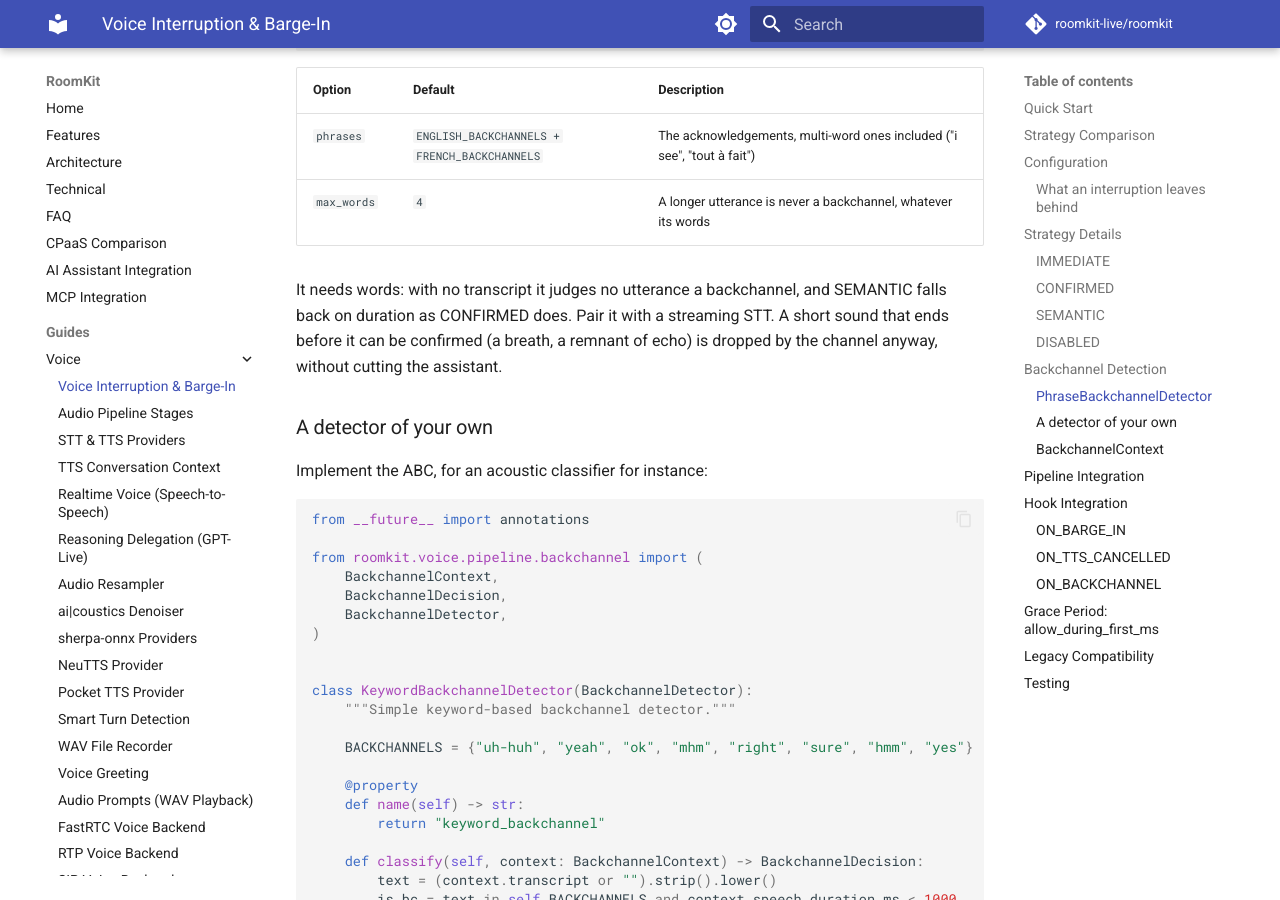
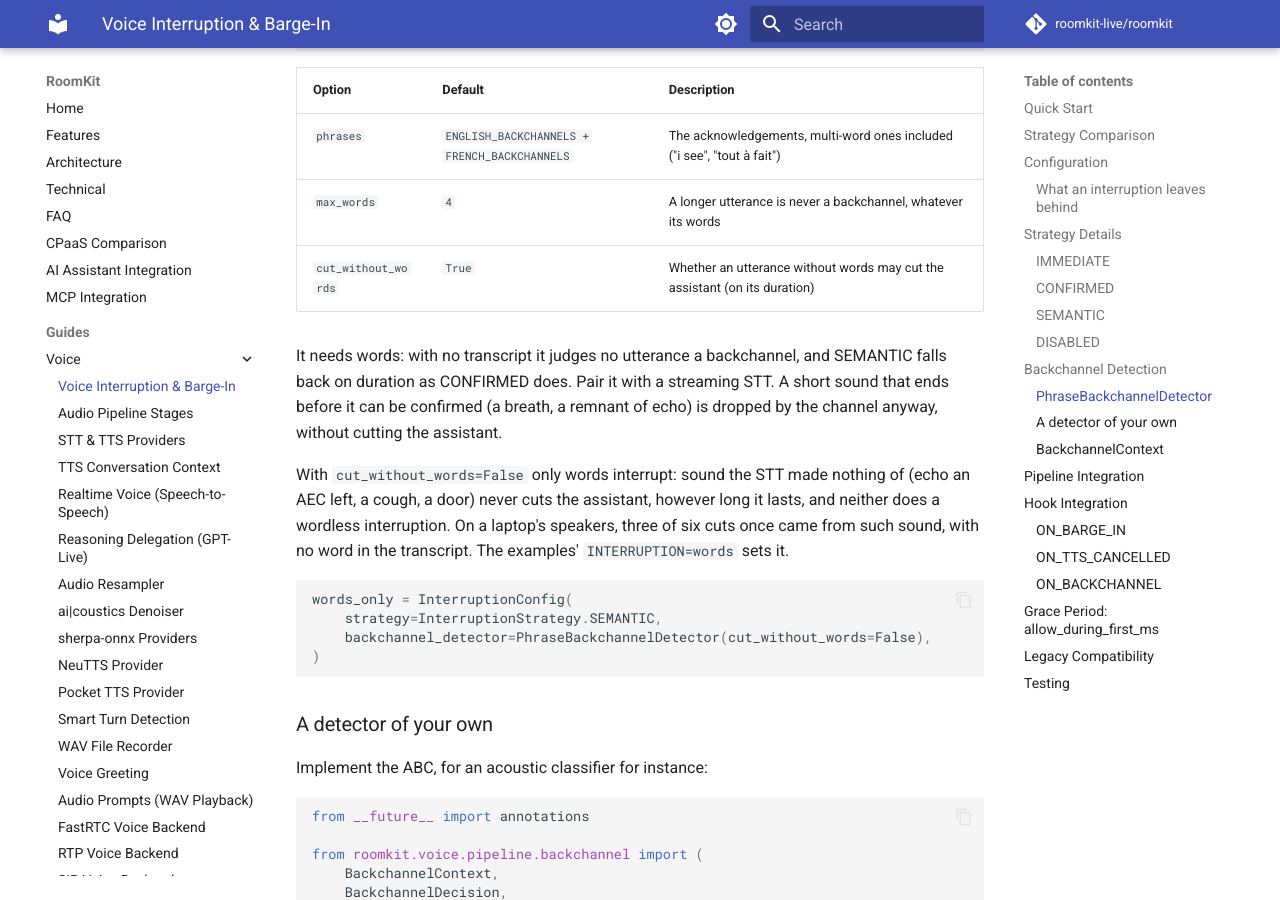
Before and after one commit to roomkit-live/roomkit-docs, an MkDocs documentation site: the page built from docs/guides/voice-interruption.md, in a window 1280 px wide and 900 px high, scrolled down 5787 px. Built offline with MkDocs 1.6.1 and Material for MkDocs 9.7.7, drawn with Linux system fonts in a browser that asks for light colours; comment, search, counter and statistics services are not loaded.

Commit message:
docs(voice): cut_without_words, only words interrupt (RMK-559)

````diff
--- a/docs/guides/voice-interruption.md
+++ b/docs/guides/voice-interruption.md
@@ -248,11 +248,25 @@ english_only = PhraseBackchannelDetector(ENGLISH_BACKCHANNELS + ("cheers",), max
 |--------|---------|-------------|
 | `phrases` | `ENGLISH_BACKCHANNELS + FRENCH_BACKCHANNELS` | The acknowledgements, multi-word ones included ("i see", "tout à fait") |
 | `max_words` | `4` | A longer utterance is never a backchannel, whatever its words |
+| `cut_without_words` | `True` | Whether an utterance without words may cut the assistant (on its duration) |
 
 It needs words: with no transcript it judges no utterance a backchannel, and
 SEMANTIC falls back on duration as CONFIRMED does. Pair it with a streaming
 STT. A short sound that ends before it can be confirmed (a breath, a remnant
 of echo) is dropped by the channel anyway, without cutting the assistant.
+
+With `cut_without_words=False` only words interrupt: sound the STT made nothing
+of (echo an AEC left, a cough, a door) never cuts the assistant, however long it
+lasts, and neither does a wordless interruption. On a laptop's speakers, three
+of six cuts once came from such sound, with no word in the transcript. The
+examples' `INTERRUPTION=words` sets it.
+
+```python
+words_only = InterruptionConfig(
+    strategy=InterruptionStrategy.SEMANTIC,
+    backchannel_detector=PhraseBackchannelDetector(cut_without_words=False),
+)
+```
 
 ### A detector of your own
 
````
